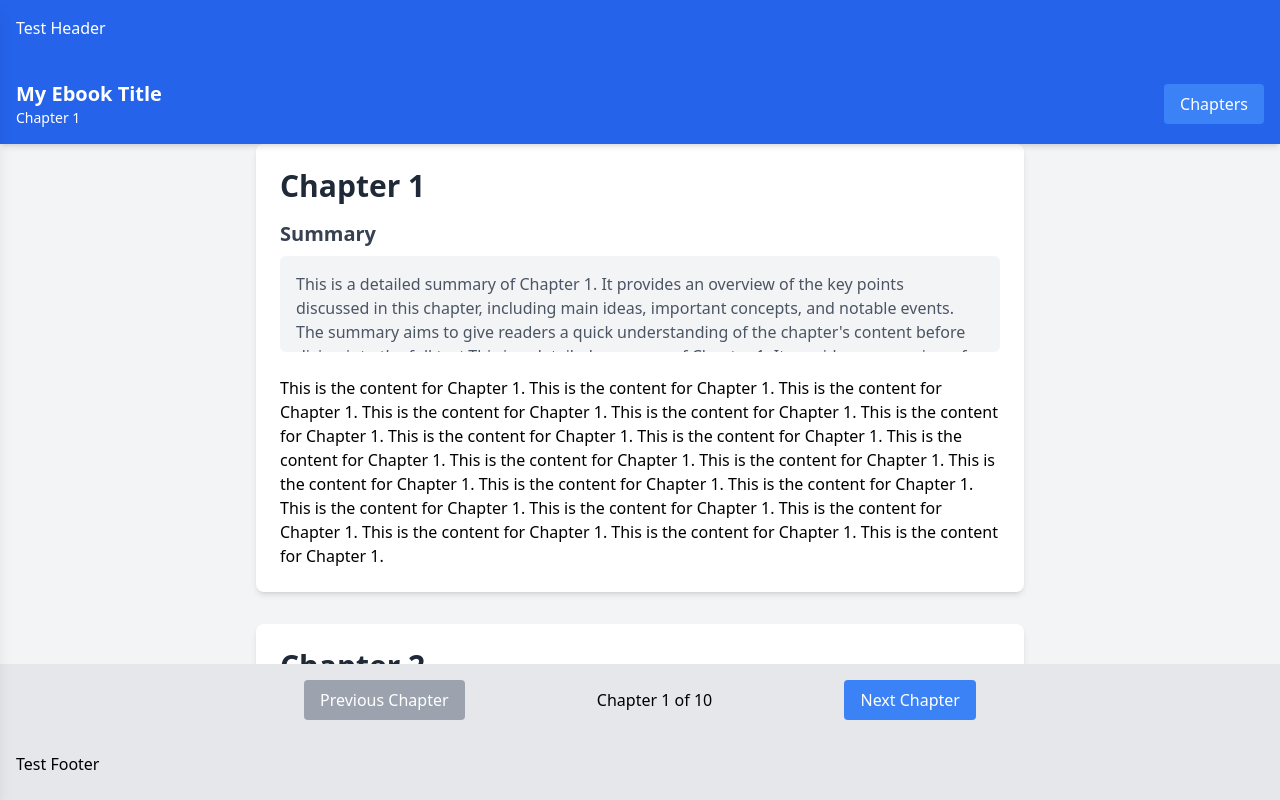
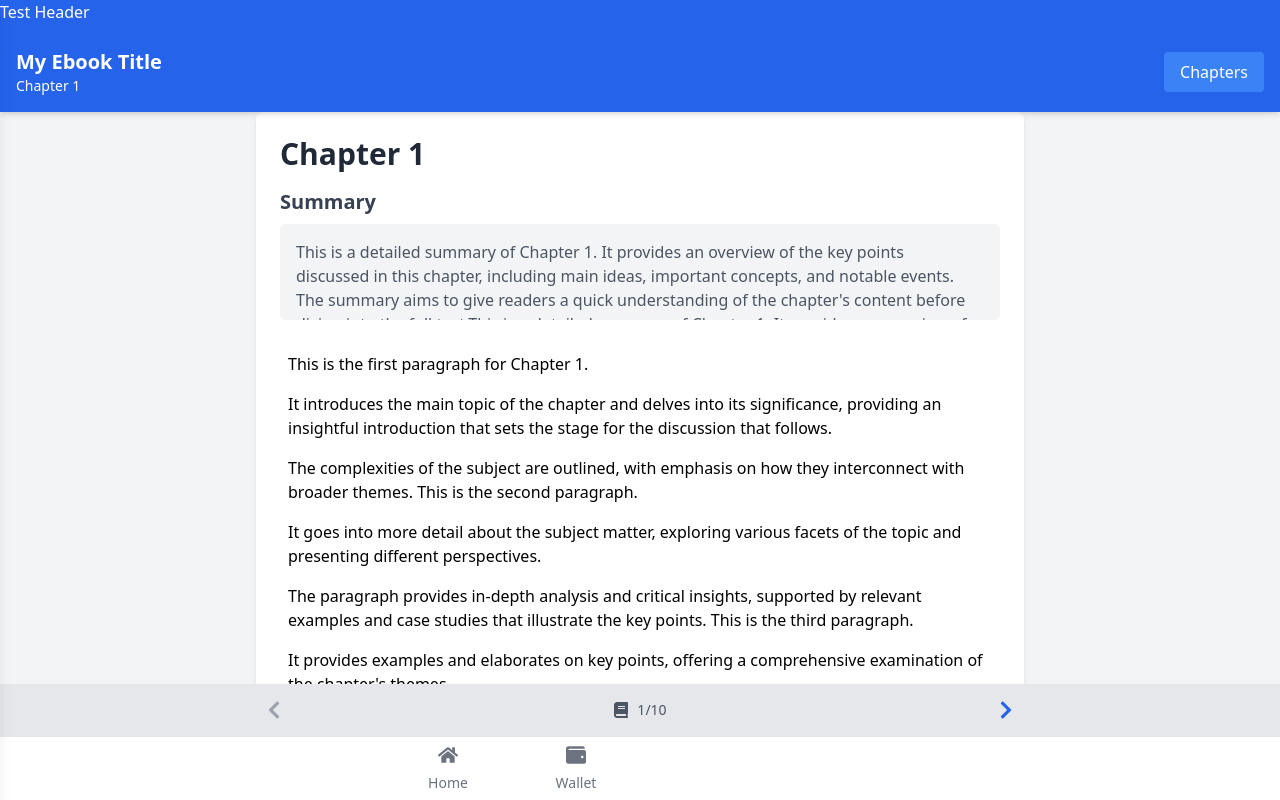
Before and after one commit to swapp1990/planning-gpt, a React (Create React App) app in the folder client/: page / in a window 1280 px wide. Built offline with nearby package versions, Linux system fonts and the light colour scheme; the HTML template or start-up script is replaced by a standard one.

Commit message:
handle paragraphs in bookview

```diff
--- a/client/src/App.js
+++ b/client/src/App.js
@@ -24,6 +24,7 @@ function App() {
           <MainLayout>
             <Switch>
               <Route path="/login" component={Login} />
+              <Route path="/home" exact component={BookView} />
               <Route path="/" exact component={BookView} />
             </Switch>
           </MainLayout>
--- a/client/src/MainLayout.js
+++ b/client/src/MainLayout.js
@@ -24,13 +24,13 @@ export default function MainLayout({ children }) {
     <>
       <div className="flex flex-col" style={{ height: windowHeight }}>
         {/* <Header onToggleSidebar={handleToggleClick} /> */}
-        <header className="bg-blue-600 text-white p-4 shadow-md h-16 flex-shrink-0">
+        <header className="bg-blue-600 text-white shadow-md h-8 flex-shrink-0">
           Test Header
         </header>
         <div class="flex-grow overflow-auto">{children}</div>
-        {/* <BottomNavigation /> */}
-        <footer className="bg-gray-200 p-4 shadow-md h-16 flex-shrink-0">
-          Test Footer
+        {/*  */}
+        <footer className="bg-gray-200 shadow-md flex-shrink-0">
+          <BottomNavigation />
         </footer>
       </div>
     </>
--- a/client/src/components/BottomNavigation.js
+++ b/client/src/components/BottomNavigation.js
@@ -6,7 +6,7 @@ import { Link } from "react-router-dom";
 function BottomNavigation() {
   const username = useSelector((state) => state.user.username);
   return (
-    <div className="fixed inset-x-0 bottom-0 z-50 w-full h-16 bg-white border-t border-gray-200 dark:bg-gray-700 dark:border-gray-600">
+    <div className="w-full h-16 bg-white border-t border-gray-200 dark:bg-gray-700 dark:border-gray-600">
       <div className="grid h-full max-w-lg grid-cols-4 mx-auto font-medium">
         <Link
           to="/home"
@@ -17,7 +17,7 @@ function BottomNavigation() {
             Home
           </span>
         </Link>
-        {/* <Link
+        <Link
           to="/wallet"
           className="inline-flex flex-col items-center justify-center px-5 hover:bg-gray-50 dark:hover:bg-gray-800 group"
         >
@@ -26,6 +26,7 @@ function BottomNavigation() {
             Wallet
           </span>
         </Link>
+        {/*
         <Link
           to="/create"
           className="inline-flex flex-col items-center justify-center px-5 hover:bg-gray-50 dark:hover:bg-gray-800 group"
--- a/client/src/pages/ebook/BookView.js
+++ b/client/src/pages/ebook/BookView.js
@@ -1,9 +1,125 @@
 import React, { useState, useRef, useEffect } from "react";
+import {
+  FaChevronLeft,
+  FaChevronRight,
+  FaBook,
+  FaPen,
+  FaCopy,
+  FaTrash,
+  FaShareAlt,
+  FaCheck,
+} from "react-icons/fa";
 
-const Chapter = React.forwardRef(({ chapter }, ref) => {
+const Paragraph = ({ content, onSelect, isSelected }) => {
+  return (
+    <p
+      className={`p-2 rounded transition-colors duration-200 hover:bg-gray-100 cursor-pointer ${
+        isSelected ? "bg-blue-100" : ""
+      }`}
+      onClick={() => onSelect(content)}
+    >
+      {content}
+    </p>
+  );
+};
+
+const ParagraphMenu = ({ top, left, onClose, onRewrite }) => {
+  const [isRewriteOpen, setIsRewriteOpen] = useState(false);
+  const [rewritePrompt, setRewritePrompt] = useState("");
+  const handleRewriteClick = () => {
+    setIsRewriteOpen(true);
+  };
+
+  const handleSubmitRewrite = () => {
+    onRewrite(rewritePrompt);
+    setIsRewriteOpen(false);
+    setRewritePrompt("");
+  };
+
+  const handleCancelRewrite = () => {
+    setIsRewriteOpen(false);
+    setRewritePrompt("");
+  };
+  return (
+    <div
+      className="absolute bg-white rounded-lg shadow-lg p-2 z-50 flex flex-col"
+      style={{ top: `${top}px`, left: `${left}px` }}
+    >
+      <div className="p-2 flex space-x-2">
+        <button
+          onClick={handleRewriteClick}
+          className={`p-2 hover:bg-gray-100 rounded-full transition-colors duration-200 ${
+            isRewriteOpen ? "bg-blue-100" : ""
+          }`}
+          title="Rewrite"
+        >
+          <FaPen className="text-blue-500" />
+        </button>
+        <button
+          className="p-2 hover:bg-gray-100 rounded-full transition-colors duration-200"
+          title="Copy"
+        >
+          <FaCopy className="text-green-500" />
+        </button>
+        <button
+          className="p-2 hover:bg-gray-100 rounded-full transition-colors duration-200"
+          title="Delete"
+        >
+          <FaTrash className="text-red-500" />
+        </button>
+        <button
+          className="p-2 hover:bg-gray-100 rounded-full transition-colors duration-200"
+          title="Share"
+        >
+          <FaShareAlt className="text-purple-500" />
+        </button>
+        <button
+          onClick={onClose}
+          className="p-2 hover:bg-gray-100 rounded-full transition-colors duration-200"
+          title="Close"
+        >
+          &times;
+        </button>
+      </div>
+      {isRewriteOpen && (
+        <div className="p-2 border-t">
+          <textarea
+            className="w-full p-2 border rounded-md"
+            rows="3"
+            placeholder="Enter your rewrite prompt..."
+            value={rewritePrompt}
+            onChange={(e) => setRewritePrompt(e.target.value)}
+          />
+          <div className="flex justify-end mt-2 space-x-2">
+            <button
+              onClick={handleCancelRewrite}
+              className="px-3 py-1 bg-gray-200 text-gray-800 rounded-md hover:bg-gray-300 transition-colors duration-200"
+            >
+              Cancel
+            </button>
+            <button
+              onClick={handleSubmitRewrite}
+              className="px-3 py-1 bg-blue-500 text-white rounded-md hover:bg-blue-600 transition-colors duration-200 flex items-center"
+            >
+              <FaCheck size={16} className="mr-1" />
+              Submit
+            </button>
+          </div>
+        </div>
+      )}
+    </div>
+  );
+};
+
+const Chapter = React.forwardRef(
+  ({ chapter, onParagraphSelect, selectedParagraph }, ref) => {
+    const paragraphs = chapter.content.split(". ").map((p) => p.trim() + ".");
+
     return (
       <div ref={ref} className="mb-8 p-6 bg-white rounded-lg shadow-md">
-      <h2 className="text-3xl font-bold mb-4 text-gray-800">{chapter.title}</h2>
+        <h2 className="text-3xl font-bold mb-4 text-gray-800">
+          {chapter.title}
+        </h2>
         <div className="mb-6">
           <h3 className="text-xl font-semibold mb-2 text-gray-700">Summary</h3>
           <div className="bg-gray-100 p-4 rounded-md h-24 overflow-y-auto relative">
@@ -11,11 +127,19 @@ const Chapter = React.forwardRef(({ chapter }, ref) => {
           </div>
         </div>
         <div className="prose max-w-none">
-        <p>{chapter.content}</p>
+          {paragraphs.map((paragraph, index) => (
+            <Paragraph
+              key={index}
+              content={paragraph}
+              onSelect={onParagraphSelect}
+              isSelected={selectedParagraph === paragraph}
+            />
+          ))}
         </div>
       </div>
     );
-});
+  }
+);
 
 // Updated Sidebar component
 const Sidebar = ({
@@ -71,6 +195,8 @@ const Sidebar = ({
 function BookView() {
   const [currentChapter, setCurrentChapter] = useState(1);
   const [isSidebarOpen, setIsSidebarOpen] = useState(false);
+  const [selectedParagraph, setSelectedParagraph] = useState(null);
+  const [menuPosition, setMenuPosition] = useState({ top: 0, left: 0 });
   const totalChapters = 10;
   const chapterRefs = useRef([]);
 
@@ -83,7 +209,17 @@ function BookView() {
     }. It provides an overview of the key points discussed in this chapter, including main ideas, important concepts, and notable events. The summary aims to give readers a quick understanding of the chapter's content before diving into the full text.`.repeat(
       2
     ),
-    content: `This is the content for Chapter ${i + 1}. `.repeat(20),
+    content: `This is the first paragraph for Chapter ${
+      i + 1
+    }. It introduces the main topic of the chapter and delves into its significance, providing an insightful introduction that sets the stage for the discussion that follows. The complexities of the subject are outlined, with emphasis on how they interconnect with broader themes.\n\n
+
+	This is the second paragraph. It goes into more detail about the subject matter, exploring various facets of the topic and presenting different perspectives. The paragraph provides in-depth analysis and critical insights, supported by relevant examples and case studies that illustrate the key points.\n\n
+
+	This is the third paragraph. It provides examples and elaborates on key points, offering a comprehensive examination of the chapter's themes. The discussion is enriched with historical context and contemporary relevance, making connections to related concepts and ideas that enhance the reader's understanding.\n\n
+
+	This is the fourth paragraph. It starts to wrap up the chapter's content by synthesizing the main arguments and reflecting on their implications. The paragraph highlights the most significant findings and suggests areas for further inquiry or consideration, encouraging readers to think critically about the material.\n\n
+
+	This is the final paragraph. It summarizes the main takeaways from the chapter, reinforcing the key messages and leaving the reader with a clear understanding of the chapter's core insights. The conclusion ties the chapter back to the overarching themes of the book, providing a sense of closure and continuity as the reader progresses to the next chapter.`,
   }));
 
   useEffect(() => {
@@ -97,6 +233,61 @@ function BookView() {
   const navigateChapter = (chapterNumber) => {
     setCurrentChapter(chapterNumber);
     setIsSidebarOpen(false);
+  };
+
+  const handleParagraphSelect = (content) => {
+    const selection = window.getSelection();
+    const range = selection.getRangeAt(0);
+    const rect = range.getBoundingClientRect();
+
+    setSelectedParagraph(content);
+    setMenuPosition({
+      top: rect.top - 80,
+      left: rect.left,
+    });
+  };
+
+  const handleRewrite = () => {
+    console.log("Rewrite paragraph:", selectedParagraph);
+    // Implement rewrite logic here
+    closeMenu();
+  };
+
+  const closeMenu = () => {
+    setSelectedParagraph(null);
+  };
+
+  const Footer = () => {
+    return (
+      <footer className="bg-gray-200 py-2 px-4 shadow-md z-30 relative">
+        <div className="flex justify-between items-center max-w-3xl mx-auto">
+          <button
+            onClick={() => navigateChapter(Math.max(1, currentChapter - 1))}
+            disabled={currentChapter === 1}
+            className="p-2 text-blue-600 hover:bg-blue-100 rounded-full disabled:text-gray-400 disabled:hover:bg-transparent"
+            aria-label="Previous Chapter"
+          >
+            <FaChevronLeft size={20} />
+          </button>
+          <div className="flex items-center text-sm text-gray-600">
+            <FaBook size={16} className="mr-2" />
+            <span>
+              {currentChapter}/{totalChapters}
+            </span>
+          </div>
+          <button
+            onClick={() =>
+              navigateChapter(Math.min(totalChapters, currentChapter + 1))
+            }
+            disabled={currentChapter === totalChapters}
+            className="p-2 text-blue-600 hover:bg-blue-100 rounded-full disabled:text-gray-400 disabled:hover:bg-transparent"
+            aria-label="Next Chapter"
+          >
+            <FaChevronRight size={20} />
+          </button>
+        </div>
+      </footer>
+    );
   };
 
   return (
@@ -128,34 +319,22 @@ function BookView() {
                 key={chapter.id}
                 ref={(el) => (chapterRefs.current[index] = el)}
                 chapter={chapter}
+                onParagraphSelect={handleParagraphSelect}
+                selectedParagraph={selectedParagraph}
               />
             ))}
           </div>
         </main>
+        {selectedParagraph && (
+          <ParagraphMenu
+            top={menuPosition.top}
+            left={menuPosition.left}
+            onClose={closeMenu}
+            onRewrite={handleRewrite}
+          />
+        )}
       </div>
-      <footer className="bg-gray-200 p-4 shadow-md z-30 relative">
-        <div className="flex justify-between items-center max-w-2xl mx-auto">
-          <button
-            onClick={() => navigateChapter(Math.max(1, currentChapter - 1))}
-            disabled={currentChapter === 1}
-            className="px-4 py-2 bg-blue-500 text-white rounded disabled:bg-gray-400"
-          >
-            Previous Chapter
-          </button>
-          <span>
-            Chapter {currentChapter} of {totalChapters}
-          </span>
-          <button
-            onClick={() =>
-              navigateChapter(Math.min(totalChapters, currentChapter + 1))
-            }
-            disabled={currentChapter === totalChapters}
-            className="px-4 py-2 bg-blue-500 text-white rounded disabled:bg-gray-400"
-          >
-            Next Chapter
-          </button>
-        </div>
-      </footer>
+      <Footer />
     </div>
   );
 }
```
Lines whose indentation alone changed are shown as unchanged.
